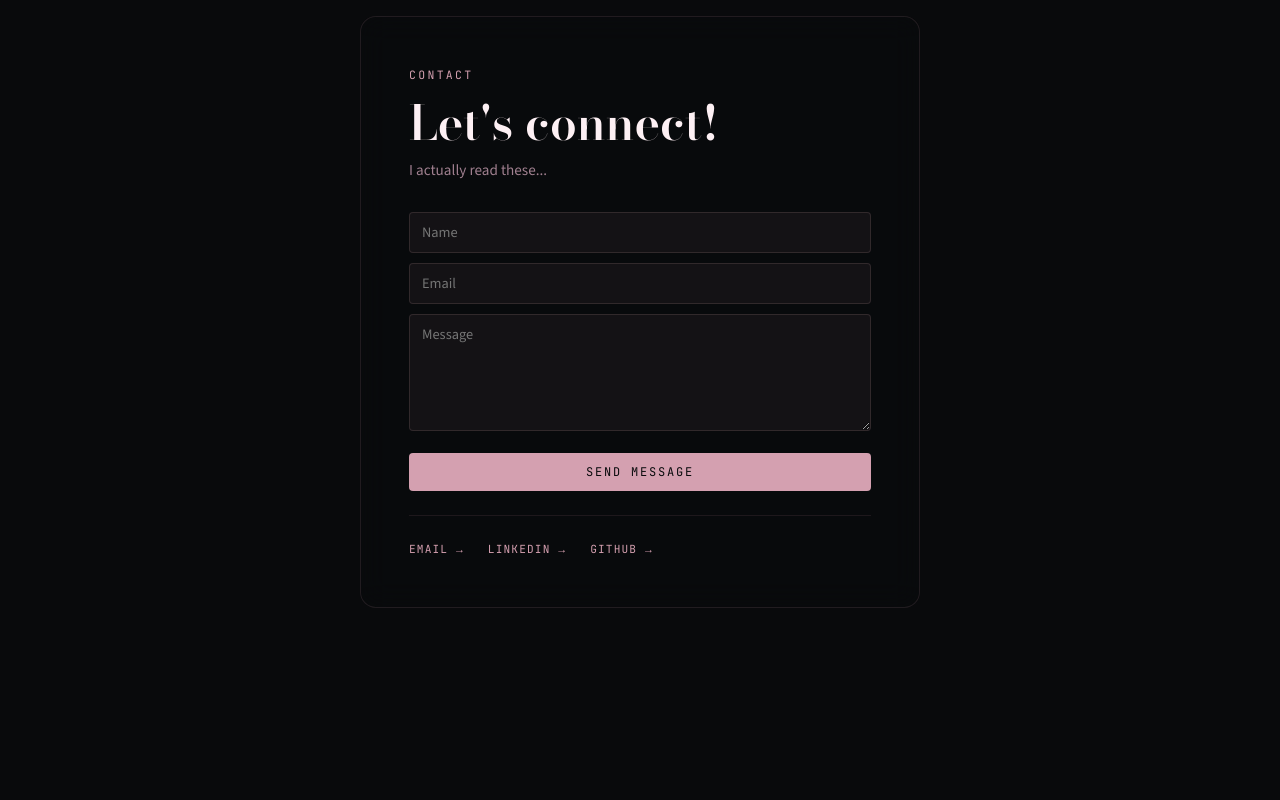
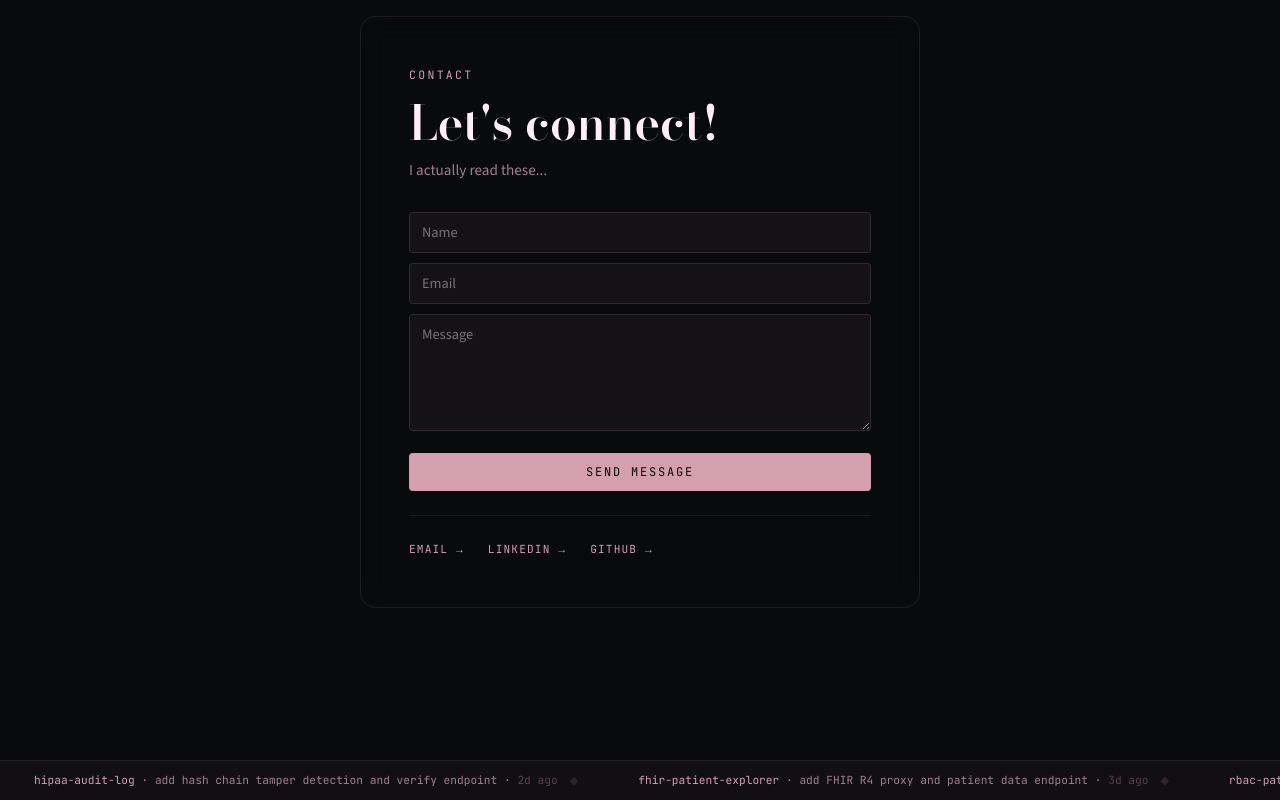
Before and after one commit to SamanthaMakowski/samantha-portfolio, a React (Vite) app in the folder client/: page / in a window 1280 px wide. Shown: the part 4294-5094 px from the top of the page. Before the commit the page ends 5054 px from the top, so only its background shows below. Built offline with nearby package versions, Linux system fonts and the light colour scheme.

Commit message:
add GitHub feed ticker and terminal to app

```diff
--- a/client/src/App.jsx
+++ b/client/src/App.jsx
@@ -8,6 +8,7 @@ import Skills from './components/Skills'
 import Projects from './components/Projects'
 import Contact from './components/Contact'
 import Terminal from './components/Terminal'
+import GitHubFeed from './components/GitHubFeed'
 
 function App() {
   useEffect(() => {
@@ -24,6 +25,7 @@ function App() {
         <section id="skills"><Skills /></section>
         <section id="projects"><Projects /></section>
         <section id="contact"><Contact /></section>
+        <GitHubFeed />
       </main>
       <Terminal />
     </div>
--- a/client/src/components/GitHubFeed.jsx
+++ b/client/src/components/GitHubFeed.jsx
@@ -0,0 +1,58 @@
+export default function GitHubFeed() {
+  const commits = [
+    { repo: 'samantha-portfolio', msg: 'add terminal component and bounce animation', time: '2h ago' },
+    { repo: 'hipaa-audit-log', msg: 'add hash chain tamper detection and verify endpoint', time: '2d ago' },
+    { repo: 'fhir-patient-explorer', msg: 'add FHIR R4 proxy and patient data endpoint', time: '3d ago' },
+    { repo: 'rbac-patient-records', msg: 'add role based field filtering server side', time: '4d ago' },
+    { repo: 'samantha-portfolio', msg: 'add contact section with EmailJS integration', time: '5h ago' },
+    { repo: 'samantha-portfolio', msg: 'add projects section with stacking cards and flip panels', time: '6h ago' },
+    { repo: 'samantha-portfolio', msg: 'add skills section with experience based badge styling', time: '1d ago' },
+    { repo: 'hipaa-audit-log', msg: 'add SHA-256 hash chain and 15 passing tests', time: '3d ago' },
+    { repo: 'fhir-patient-explorer', msg: 'seed patient data with conditions meds and allergies', time: '4d ago' },
+    { repo: 'rbac-patient-records', msg: 'add audit log endpoint and access trail', time: '5d ago' },
+  ]
+
+  const items = [...commits, ...commits]
+
+  return (
+    <div style={{
+      width: '100%',
+      overflow: 'hidden',
+      background: 'rgba(212, 160, 176, 0.04)',
+      borderTop: '0.5px solid rgba(212, 160, 176, 0.1)',
+      padding: '10px 0',
+      position: 'relative',
+      zIndex: 1,
+    }}>
+      <div style={{
+        display: 'flex',
+        width: 'max-content',
+        animation: 'ticker 70s linear infinite',
+      }}>
+        {items.map((commit, i) => (
+          <span key={i} style={{
+            fontFamily: 'var(--font-mono)',
+            fontSize: '0.7rem',
+            color: 'var(--text-muted)',
+            padding: '0 24px',
+            whiteSpace: 'nowrap',
+          }}>
+            <span style={{ color: 'var(--accent)' }}>{commit.repo}</span>
+            {' · '}
+            {commit.msg}
+            {' · '}
+            <span style={{ color: 'rgba(212, 160, 176, 0.35)' }}>{commit.time}</span>
+            <span style={{ color: 'rgba(212, 160, 176, 0.15)', margin: '0 12px' }}>◆</span>
+          </span>
+        ))}
+      </div>
+
+      <style>{`
+        @keyframes ticker {
+          0% { transform: translateX(0); }
+          100% { transform: translateX(-50%); }
+        }
+      `}</style>
+    </div>
+  )
+}
```
